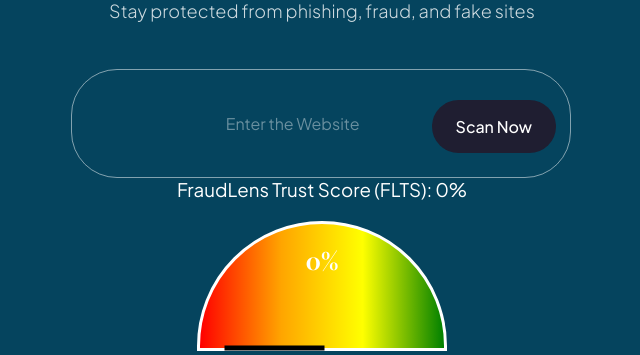
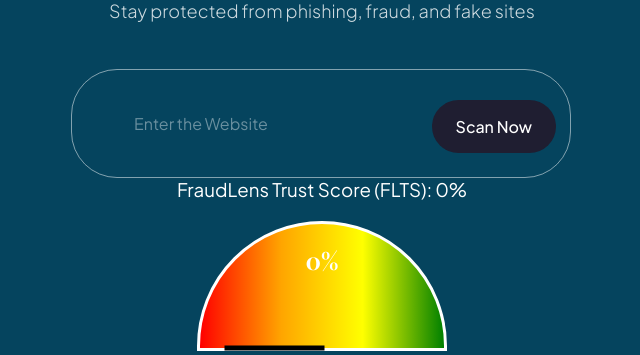
Before and after one commit to Rishabh4Jakhar/Fraudlens, a Django app: page /result/ in a window 1280 px wide. Shown: the part 385-740 px from the top of the page, without its empty margins (318-958 px from the left). Run offline with Django 5.2, Linux system fonts and the light colour scheme.

Commit message:
updated result css

```diff
--- a/fraudlens_backend/core/static/css/sections/result.css
+++ b/fraudlens_backend/core/static/css/sections/result.css
@@ -178,13 +178,14 @@ button:hover {
     border: none;
     outline: none;
     padding: 12px;
-    text-align: right;
+    text-align: left;
 }
 
   .scan__form input::placeholder {
     color: #fff;
     opacity: 0.5;
     width: 100%;
+    align-items: right;
   }
 
   .scan__form button {
```
